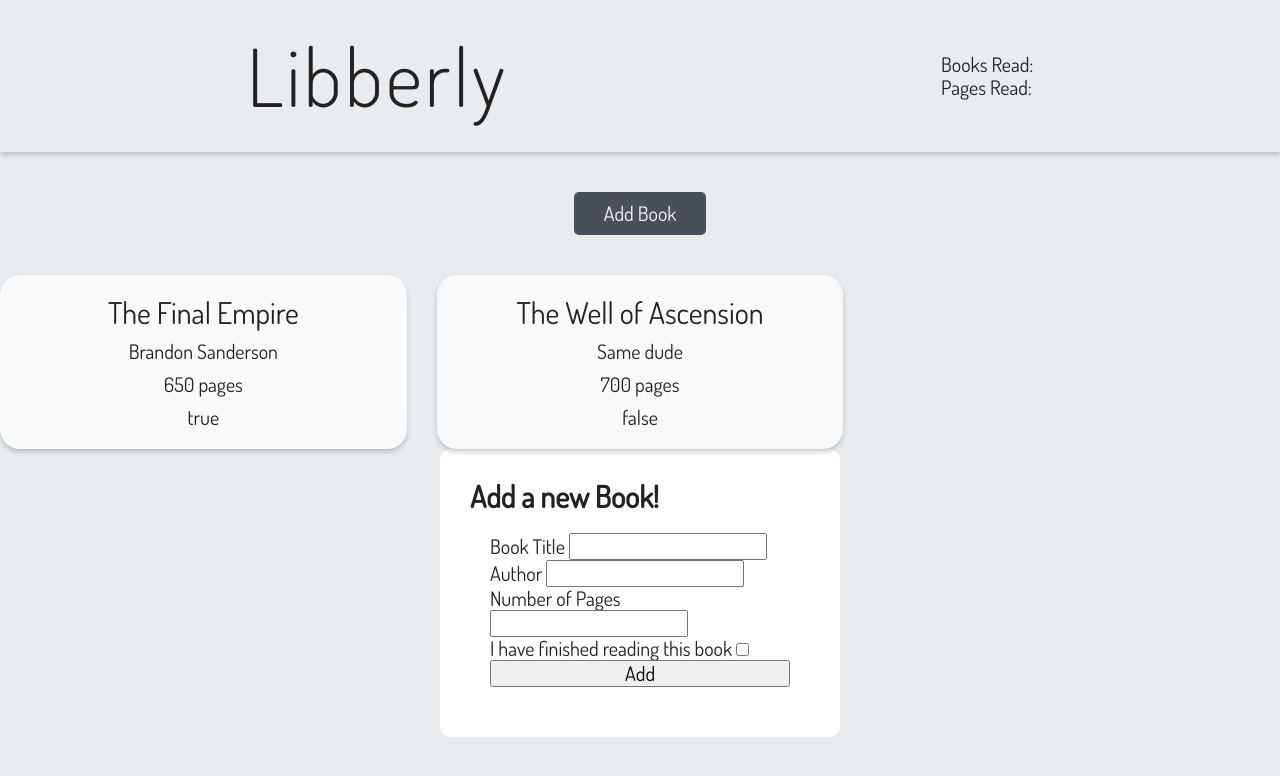
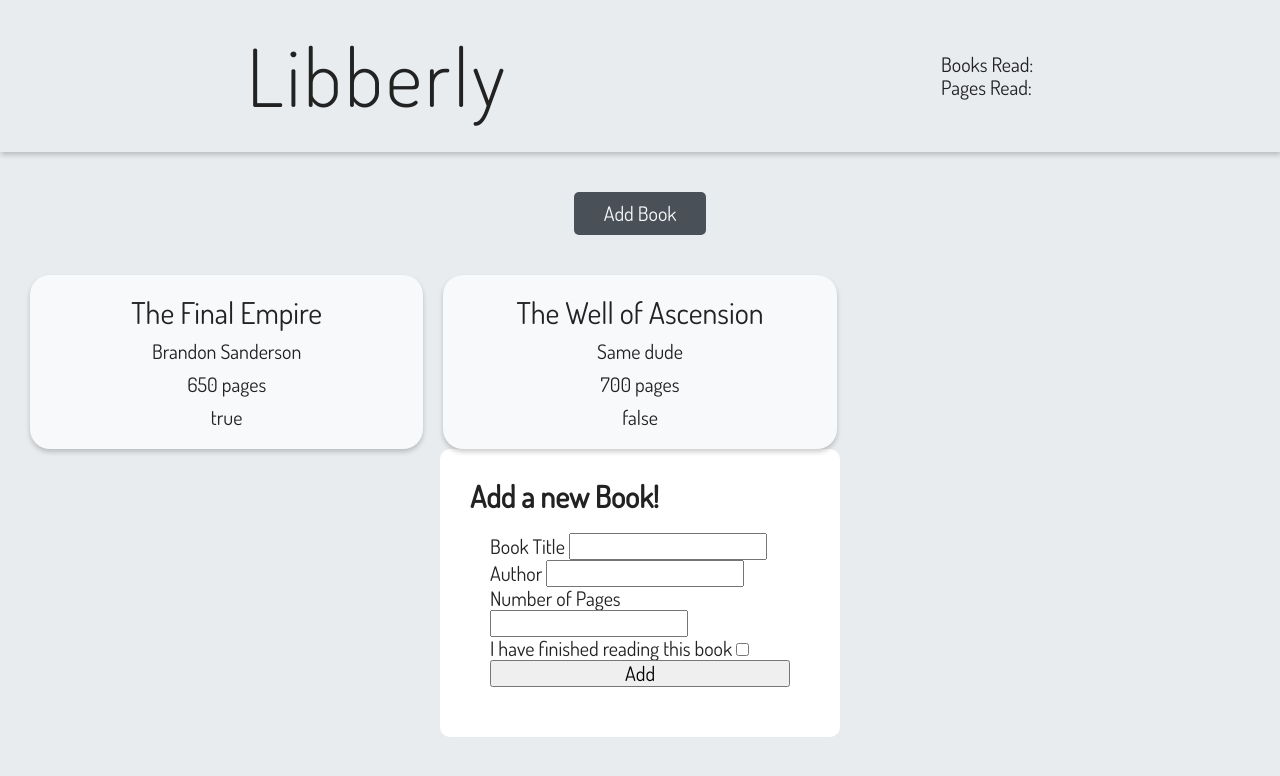
Before and after one commit to JohnSebastian3/libberly, a plain HTML site: page index.html in a window 1280 px wide. Drawn offline with Linux system fonts and the light colour scheme.

Commit message:
Add grid area for listed books

```diff
--- a/assets/css/style.css
+++ b/assets/css/style.css
@@ -36,7 +36,7 @@ body {
 /* MAIN CONTAINER */
 
 .container {
-  max-width: 1400px;
+  max-width: 1500px;
   margin: 0 auto;
 
 }
@@ -67,8 +67,8 @@ body {
   display: grid;
   grid-template-columns: repeat(auto-fill, minmax(300px, 1fr));
   grid-auto-rows: 1fr;
-  column-gap: 3rem;
-
+  gap: 2rem;
+  padding: 0 3rem;
 }
 
 .book-container p:first-child {
```
